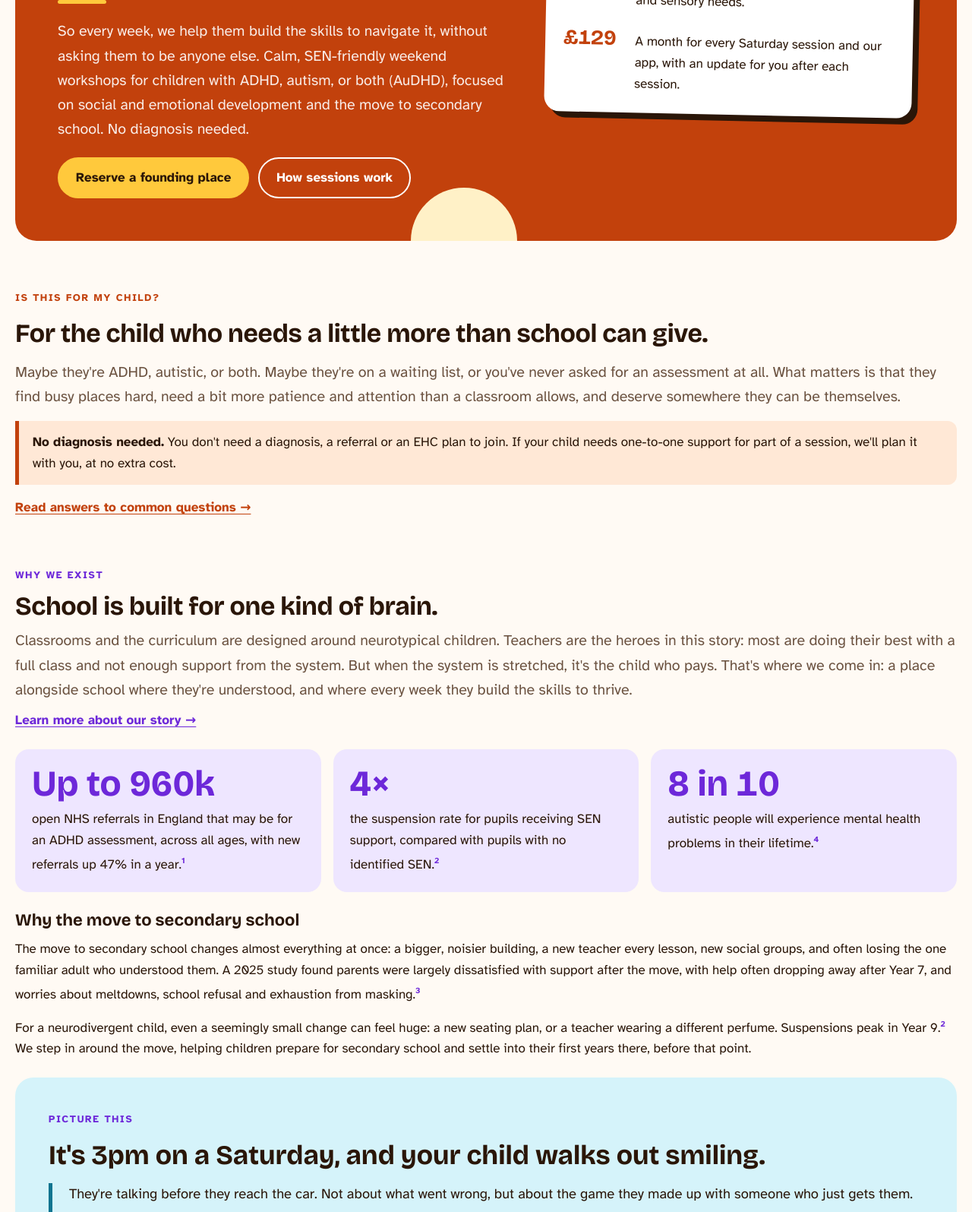
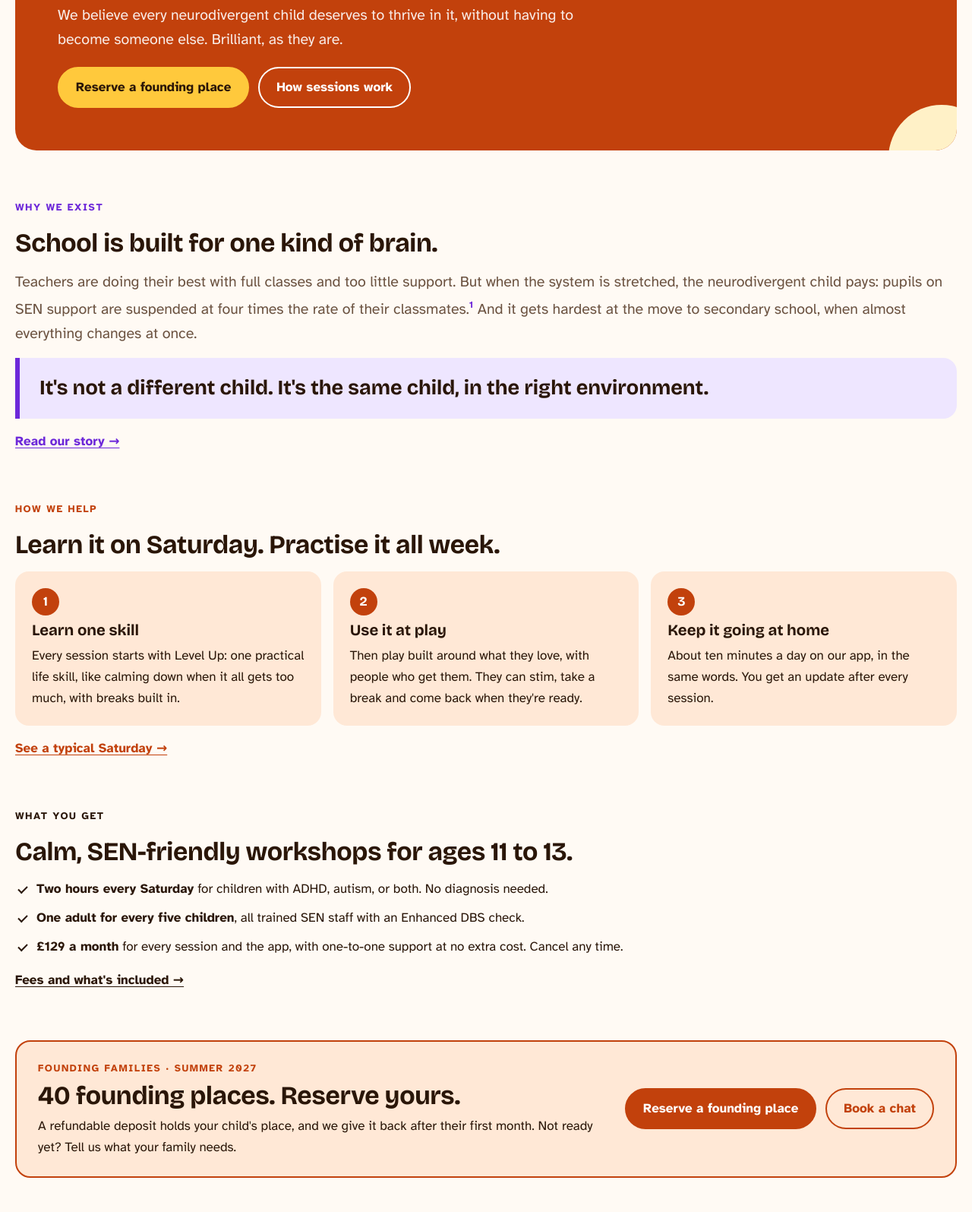
Before and after one commit to marcelheadlam-hash/maverickminds, a plain HTML site: page index.html in a window 1280 px wide. Shown: the part 505-2100 px from the top of the page at 76% size. Drawn offline with nearby package versions, Linux system fonts and the light colour scheme.

Commit message:
Simplify homepage to Why, How, What
- Cut homepage from 10 sections to 5
- Move secondary-school and Saturday stories to Our story
- Remove £50 from founding places heading
- Fix hero circle overlapping the How sessions work button

Co-Authored-By: Claude Opus 5.5 <noreply@anthropic.com>
Claude-Session: https://claude.ai/code/session_01LUw3PqHGWBWUiERo4hB7YX

```diff
--- a/index.html
+++ b/index.html
@@ -326,6 +326,15 @@ html.calm footer{border-top-color:var(--line)}
 .age-q{max-width:220px}
 .talk-instead{background:var(--sec-soft);border-radius:12px;padding:12px 14px}
 /* why we exist */
+.hero-solo{grid-template-columns:1fr}
+.hero-solo::after{left:auto;right:-50px;bottom:-80px}
+@media (max-width:600px){.hero-solo::after{width:110px;height:110px;right:-55px;bottom:-75px}}
+.hero-solo .stack{max-width:44rem}
+.how-steps{list-style:none;margin:0;padding:0;display:grid;grid-template-columns:repeat(3,1fr);gap:16px}
+.how-steps li{background:var(--sec-soft);border-radius:18px;padding:22px;display:flex;flex-direction:column;gap:8px;min-width:0}
+.how-steps h3{font-size:1.2rem}
+.how-n{display:inline-grid;place-items:center;width:36px;height:36px;border-radius:50%;background:var(--sec);color:#fff;font-family:var(--display);font-weight:700}
+@media (max-width:820px){.how-steps{grid-template-columns:1fr}}
 .why{display:flex;flex-direction:column;gap:24px}
 .why-head{display:flex;flex-direction:column;gap:10px}
 .why-grid{display:grid;grid-template-columns:repeat(3,1fr);gap:16px}
@@ -629,10 +638,7 @@ nav.main a[aria-current="page"]::before{background:#fff}
 <section class="wrap home-sources sec-learn" id="home-sources" aria-labelledby="home-sources-h" hidden>
   <h2 id="home-sources-h">Sources</h2>
   <ol class="why-sources">
-    <li id="why-s1">NHS England, ADHD Management Information, August 2026 (referrals as at June 2026). <a href="https://digital.nhs.uk/data-and-information/publications/statistical/mi-adhd/august-2026" target="_blank" rel="noopener">digital.nhs.uk</a></li>
-    <li id="why-s2">Department for Education, Suspensions and permanent exclusions in England, 2024/25. <a href="https://explore-education-statistics.service.gov.uk/find-statistics/suspensions-and-permanent-exclusions-in-england" target="_blank" rel="noopener">explore-education-statistics.service.gov.uk</a></li>
-    <li id="why-s3">Valentin CR, Zanuttini JZ. Parents' insights on post-transition support for students on the autism spectrum in secondary schools. <i>Australasian Journal of Special and Inclusive Education</i>, 2025;49(2):111–125. A small study of four parents. <a href="https://doi.org/10.1017/jsi.2025.10004" target="_blank" rel="noopener">doi.org/10.1017/jsi.2025.10004</a></li>
-    <li id="why-s4">Autistica. What is autism. <a href="https://www.autistica.org.uk/what-is-autism/what-is-autism" target="_blank" rel="noopener">autistica.org.uk</a></li>
+    <li id="why-s1">Department for Education, Suspensions and permanent exclusions in England, 2024/25. <a href="https://explore-education-statistics.service.gov.uk/find-statistics/suspensions-and-permanent-exclusions-in-england" target="_blank" rel="noopener">explore-education-statistics.service.gov.uk</a></li>
   </ol>
 </section>
 
@@ -1719,7 +1725,7 @@ function applyForm(){
 const PAGES = {
 home(){
   return `
-<section class="hero">
+<section class="hero hero-solo">
   <div class="stack">
     <span class="hero-logo" aria-hidden="true"><svg viewBox="0 0 120 120" width="76" height="76">
         <g class="head-l" fill="url(#mm-o)"><circle cx="40" cy="38" r="16"/><circle cx="28" cy="58" r="16"/><circle cx="40" cy="76" r="16"/><rect x="40" y="22" width="16" height="70" rx="3"/><polygon points="26,84 14,106 44,90"/></g>
@@ -1727,119 +1733,46 @@ home(){
         <circle class="eye-l" cx="48" cy="52" r="4.5" fill="#fff"/><circle class="eye-r" cx="72" cy="52" r="4.5" fill="#fff"/>
         <g class="chat"><circle cx="54" cy="12" r="3.2"/><circle cx="60" cy="9" r="3.2"/><circle cx="66" cy="12" r="3.2"/></g>
       </svg></span>
-    <span class="eyebrow">Weekend workshops in London · ages 11 to 13 · launching summer 2027</span>
+    <span class="eyebrow">Saturday workshops in London · ages 11 to 13 · from summer 2027</span>
     <h1>The world wasn't built for their brains.</h1>
-    <p class="lede">So every week, we help them build the skills to navigate it, without asking them to be anyone else. Calm, SEN-friendly weekend workshops for children with ADHD, autism, or both (AuDHD), focused on social and emotional development and the move to secondary school. No diagnosis needed.</p>
+    <p class="lede">We believe every neurodivergent child deserves to thrive in it, without having to become someone else. Brilliant, as they are.</p>
     <div class="btns"><a class="btn solid" href="#join">Reserve a founding place</a><a class="btn" href="#sessions">How sessions work</a></div>
   </div>
-  <aside class="hero-note" aria-label="Session facts">
-    <span class="eyebrow">Every session</span>
-    <div class="row"><span class="k">1:5</span><span>One adult for every five children, never fewer than two adults in the room.</span></div>
-    <div class="row"><span class="k">SEN</span><span>Run by trained SEN experts, all Enhanced DBS checked and trained in ADHD, autism and sensory needs.</span></div>
-    <div class="row"><span class="k">£129</span><span>A month for every Saturday session and our app, with an update for you after each session.</span></div>
-  </aside>
-</section>
-<section class="stack sec-sessions" aria-labelledby="who-h">
-  <span class="eyebrow">Is this for my child?</span>
-  <h2 id="who-h">For the child who needs a little more than school can give.</h2>
-  <p class="lede">Maybe they're ADHD, autistic, or both. Maybe they're on a waiting list, or you've never asked for an assessment at all. What matters is that they find busy places hard, need a bit more patience and attention than a classroom allows, and deserve somewhere they can be themselves.</p>
-  <p class="spark"><b>No diagnosis needed.</b> You don't need a diagnosis, a referral or an EHC plan to join. If your child needs one-to-one support for part of a session, we'll plan it with you, at no extra cost.</p>
-  <a class="why-more" href="#faq">Read answers to common questions →</a>
-</section>
-<section class="why sec-learn" aria-labelledby="why-h">
-  <div class="why-head">
-    <span class="eyebrow">Why we exist</span>
-    <h2 id="why-h">School is built for one kind of brain.</h2>
-    <p class="lede">Classrooms and the curriculum are designed around neurotypical children. Teachers are the heroes in this story: most are doing their best with a full class and not enough support from the system. But when the system is stretched, it's the child who pays. That's where we come in: a place alongside school where they're understood, and where every week they build the skills to thrive.</p>
-    <a class="why-more" href="#story">Learn more about our story →</a>
-  </div>
-  <div class="why-grid">
-    <div class="why-stat"><span class="why-n" data-count="Up to 960k"><span aria-hidden="true" class="cu">Up to 960k</span><span class="sr-only">Up to 960k</span></span><p>open NHS referrals in England that may be for an ADHD assessment, across all ages, with new referrals up 47% in a year.<sup><a href="#why-s1">1</a></sup></p></div>
-    <div class="why-stat"><span class="why-n" data-count="4×"><span aria-hidden="true" class="cu">4×</span><span class="sr-only">4×</span></span><p>the suspension rate for pupils receiving SEN support, compared with pupils with no identified SEN.<sup><a href="#why-s2">2</a></sup></p></div>
-    <div class="why-stat"><span class="why-n" data-count="8 in 10"><span aria-hidden="true" class="cu">8 in 10</span><span class="sr-only">8 in 10</span></span><p>autistic people will experience mental health problems in their lifetime.<sup><a href="#why-s4">4</a></sup></p></div>
-  </div>
-  <div class="why-story">
-      <h3>Why the move to secondary school</h3>
-      <p>The move to secondary school changes almost everything at once: a bigger, noisier building, a new teacher every lesson, new social groups, and often losing the one familiar adult who understood them. A 2025 study found parents were largely dissatisfied with support after the move, with help often dropping away after Year 7, and worries about meltdowns, school refusal and exhaustion from masking.<sup><a href="#why-s3">3</a></sup></p>
-      <p>For a neurodivergent child, even a seemingly small change can feel huge: a new seating plan, or a teacher wearing a different perfume. Suspensions peak in Year 9.<sup><a href="#why-s2">2</a></sup> We step in around the move, helping children prepare for secondary school and settle into their first years there, before that point.</p>
-  </div>
-  <div class="thrive">
-    <span class="eyebrow">Picture this</span>
-    <h3>It's 3pm on a Saturday, and your child walks out smiling.</h3>
-    <div class="thrive-story">
-      <p>They're talking before they reach the car. Not about what went wrong, but about the game they made up with someone who just gets them.</p>
-      <p>For two hours, they didn't have to hold it together. They fidgeted, they stimmed, they took a break when it got loud, and they came back when they were ready.</p>
-    </div>
-    <div class="thrive-known">
-      <p>This is the child who can lose four hours to one thing they love and still can't find their other shoe. Who hums while they work, can't bear the label in their jumper, and has five ideas before you finish your sentence. At school, so much of that has to be held in. Here, nobody asks them to.</p>
-    </div>
-    <p class="thrive-line">It's not a different child. It's the same child, in the right environment.</p>
-    <a class="why-more" href="#parents">What it means for your family →</a>
-  </div>
-  <div class="why-change">
-    <h3>What a year with us gives them</h3>
-    <ul class="ticks">
-      <li><b>Confidence in who they are</b>, without having to hide it.</li>
-      <li><b>Skills for life</b>, starting with how to regulate their emotions.</li>
-      <li><b>Calm and independence</b>: practical tips and step-by-step routines for the things no one ever explained to them.</li>
-    </ul>
-    <p><b>After Year 8:</b> your child doesn't have to leave. Young people who want to stay can become junior leaders, helping younger members feel welcome and building their own confidence as they do.</p>
-  </div>
-  <blockquote class="why-belief">We believe every neurodivergent child deserves a chance to thrive in a neurotypical world. Get the environment right and your child will grow into a healthy, happy adult.</blockquote>
-</section>
-<section class="stack sec-learn" aria-labelledby="app-h">
-  <span class="eyebrow">The Maverick Minds app · included in membership</span>
-  <h2 id="app-h">Learn it at the workshop. Practise it all week.</h2>
-  <p class="lede">A child can learn a calming strategy on Saturday and still not reach for it on Tuesday. Our app keeps the skills going at home, in about ten minutes a day.</p>
-  ${appPhones()}
+</section>
+<section class="stack sec-learn" aria-labelledby="why-h">
+  <span class="eyebrow">Why we exist</span>
+  <h2 id="why-h">School is built for one kind of brain.</h2>
+  <p class="lede">Teachers are doing their best with full classes and too little support. But when the system is stretched, the neurodivergent child pays: pupils on SEN support are suspended at four times the rate of their classmates.<sup><a href="#why-s1">1</a></sup> And it gets hardest at the move to secondary school, when almost everything changes at once.</p>
+  <blockquote class="why-belief">It's not a different child. It's the same child, in the right environment.</blockquote>
+  <a class="why-more" href="#story">Read our story →</a>
+</section>
+<section class="stack sec-sessions" aria-labelledby="how-h">
+  <span class="eyebrow">How we help</span>
+  <h2 id="how-h">Learn it on Saturday. Practise it all week.</h2>
+  <ol class="how-steps">
+    <li><span class="how-n" aria-hidden="true">1</span><h3>Learn one skill</h3><p>Every session starts with Level Up: one practical life skill, like calming down when it all gets too much, with breaks built in.</p></li>
+    <li><span class="how-n" aria-hidden="true">2</span><h3>Use it at play</h3><p>Then play built around what they love, with people who get them. They can stim, take a break and come back when they're ready.</p></li>
+    <li><span class="how-n" aria-hidden="true">3</span><h3>Keep it going at home</h3><p>About ten minutes a day on our app, in the same words. You get an update after every session.</p></li>
+  </ol>
+  <a class="why-more" href="#sessions">See a typical Saturday →</a>
+</section>
+<section class="stack sec-trust" aria-labelledby="what-h">
+  <span class="eyebrow">What you get</span>
+  <h2 id="what-h">Calm, SEN-friendly workshops for ages 11 to 13.</h2>
   <ul class="ticks">
-    <li><b>Short lessons</b> on the same skill they learned at the workshop, in the same words.</li>
-    <li><b>Apply it:</b> a real-life situation, and they say out loud what they'd do. Hints, never wrong answers.</li>
-    <li><b>Quests and rewards</b> for daily routines, with rewards you choose together.</li>
-    <li><b>A grown-up view</b> to confirm tasks, see their answers and read every workshop update.</li>
+    <li><b>Two hours every Saturday</b> for children with ADHD, autism, or both. No diagnosis needed.</li>
+    <li><b>One adult for every five children</b>, all trained SEN staff with an Enhanced DBS check.</li>
+    <li><b>£129 a month</b> for every session and the app, with one-to-one support at no extra cost. Cancel any time.</li>
   </ul>
-  <a class="why-more" href="#the-app">See how the app works →</a>
+  <a class="why-more" href="#fees">Fees and what's included →</a>
 </section>
 <section class="cta-band">
   <div class="stack">
     <span class="eyebrow">Founding families · summer 2027</span>
-    <h2>40 founding places. Reserve yours for £50.</h2>
-    <p>Your deposit holds your child's place at our first workshops, and we'll give it back after their first month. Founding families also get the app first, a seat on our founding parent panel and a free parent workshop.</p>
-  </div>
-  <a class="btn solid" href="#join">Reserve a founding place</a>
-</section>
-<section class="stack">
-  <span class="eyebrow">Coming soon</span>
-  <h2>Half-term holiday days.</h2>
-  <p>Calm, structured days for the weeks when routines fall apart. We'll share dates with members first.</p>
-</section>
-<section class="cta-band">
-  <div class="stack">
-    <span class="eyebrow">Help shape our workshops</span>
-    <h2>Tell us what your family needs.</h2>
-    <p>We'd love to hear about your child's challenges, what has helped, and what you wish had been available. A 20 to 30 minute informal chat, in person, by phone or online. Confidential and entirely voluntary.</p>
-  </div>
-  <div class="btns"><a class="btn solid" href="#contact">Book a chat</a><a class="btn" href="#survey">Answer our questionnaire</a></div>
-</section>
-<section class="stack sec-learn">
-  <div class="stack" style="gap:6px"><span class="eyebrow">The library · free for every parent</span><h2>Answers you can trust.</h2>
-  <p class="lede">Guides for parents. Every claim sourced. Honest about the evidence, even when it's thin.</p></div>
-  <div class="grid">${["what-is-adhd","what-is-autism","sen-support-secondary"].map(s=>card(GUIDES.find(g=>g.slug===s))).join("")}</div>
-  <a href="#library">See all ${GUIDES.length} guides</a>
-</section>
-<section class="two">
-  <div class="stack sec-learn">
-    <span class="eyebrow">Inspiration</span>
-    <h2>Famous minds</h2>
-    <p>Athletes, comedians, scientists and artists who have spoken about their own ADHD or autism.</p>
-    <a href="#famous">Meet them</a>
-  </div>
-  <div class="stack sec-team">
-    <span class="eyebrow">Work with us</span>
-    <h2>Site heads, teaching assistants and volunteers wanted.</h2>
-    <p>We're building a team of people who get neurodivergent kids. Psychology and education students are welcome.</p>
-    <a href="#team">Join the team</a>
-  </div>
+    <h2>40 founding places. Reserve yours.</h2>
+    <p>A refundable deposit holds your child's place, and we give it back after their first month. Not ready yet? Tell us what your family needs.</p>
+  </div>
+  <div class="btns"><a class="btn solid" href="#join">Reserve a founding place</a><a class="btn" href="#contact">Book a chat</a></div>
 </section>`;
 },
 library(){
@@ -2625,8 +2558,27 @@ story(){
   <h2>Why we started</h2>
   <p>Teachers are the heroes in this story. Most are doing their best with a full class and not enough support. But a classroom built for one kind of brain can't give every child what they need, and seemingly small things, like a new seating plan, can feel huge.</p>
   <p>So we're building what we wanted for our own families: a calm space outside school where neurodivergent young people are understood, meet others who think like them, and learn the skills to navigate a world that wasn't built for them.</p>
+  <h2>Why the move to secondary school</h2><p>The move to secondary school changes almost everything at once: a bigger, noisier building, a new teacher every lesson, new social groups, and often losing the one familiar adult who understood them. A 2025 study found parents were largely dissatisfied with support after the move, with help often dropping away after Year 7, and worries about meltdowns, school refusal and exhaustion from masking.<sup><a href="#story-s1">1</a></sup></p>
+      <p>For a neurodivergent child, even a seemingly small change can feel huge: a new seating plan, or a teacher wearing a different perfume. Suspensions peak in Year 9.<sup><a href="#story-s2">2</a></sup> We step in around the move, helping children prepare for secondary school and settle into their first years there, before that point.</p>
+  <div class="thrive">
+    <span class="eyebrow">Picture this</span>
+    <h3>It's 3pm on a Saturday, and your child walks out smiling.</h3>
+    <div class="thrive-story">
+      <p>They're talking before they reach the car. Not about what went wrong, but about the game they made up with someone who just gets them.</p>
+      <p>For two hours, they didn't have to hold it together. They fidgeted, they stimmed, they took a break when it got loud, and they came back when they were ready.</p>
+    </div>
+    <div class="thrive-known">
+      <p>This is the child who can lose four hours to one thing they love and still can't find their other shoe. Who hums while they work, can't bear the label in their jumper, and has five ideas before you finish your sentence. At school, so much of that has to be held in. Here, nobody asks them to.</p>
+    </div>
+    <p class="thrive-line">It's not a different child. It's the same child, in the right environment.</p>
+  </div>
   <blockquote class="why-belief">Get the environment right and your child will grow into a healthy, happy adult.</blockquote>
   <div class="btns btns-centre"><a class="btn solid" href="#join">Reserve a founding place</a><a class="btn" href="#sessions">How sessions work</a></div>
+<h2>Sources</h2>
+  <ol class="why-sources">
+    <li id="story-s1">Valentin CR, Zanuttini JZ. Parents' insights on post-transition support for students on the autism spectrum in secondary schools. <i>Australasian Journal of Special and Inclusive Education</i>, 2025;49(2):111–125. A small study of four parents. <a href="https://doi.org/10.1017/jsi.2025.10004" target="_blank" rel="noopener">doi.org/10.1017/jsi.2025.10004</a></li>
+    <li id="story-s2">Department for Education, Suspensions and permanent exclusions in England, 2024/25. <a href="https://explore-education-statistics.service.gov.uk/find-statistics/suspensions-and-permanent-exclusions-in-england" target="_blank" rel="noopener">explore-education-statistics.service.gov.uk</a></li>
+  </ol>
 </div></article>`;
 },
 accessibility(){
@@ -2794,7 +2746,7 @@ document.addEventListener("submit", async e=>{
 
 document.addEventListener("click", e=>{
   const sup = e.target.closest('sup a, .back');
-  if(sup && /^#(s\d|why-s)/.test(sup.getAttribute("href"))){
+  if(sup && /^#(s\d|why-s|story-s)/.test(sup.getAttribute("href"))){
     e.preventDefault();
     const t = document.getElementById(sup.getAttribute("href").slice(1));
     if(t) t.scrollIntoView({behavior: matchMedia("(prefers-reduced-motion: reduce)").matches?"auto":"smooth", block:"center"});
```
